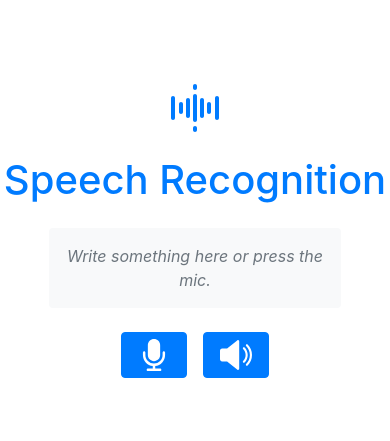
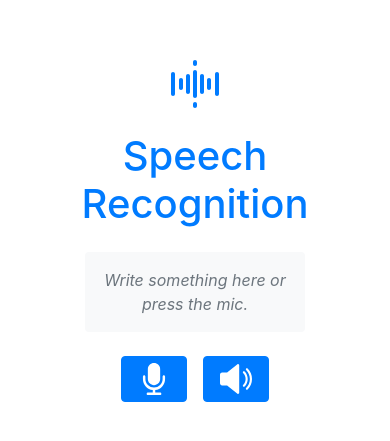
Before and after one commit to jpin730/speech-recognition, a plain HTML site: page index.html in a window 390 px wide. Shown: the part 167-608 px from the top of the page. Drawn offline with nearby package versions, Linux system fonts and the light colour scheme.

Commit message:
Fixing responsive container padding.

```diff
--- a/style.css
+++ b/style.css
@@ -8,7 +8,8 @@
   }
 
   div.container {
-    padding: 0!important;
+    padding-top: 0!important;
+    padding-bottom: 0!important;
     border: none!important;
     box-shadow: none!important;
     background: none!important;
```
